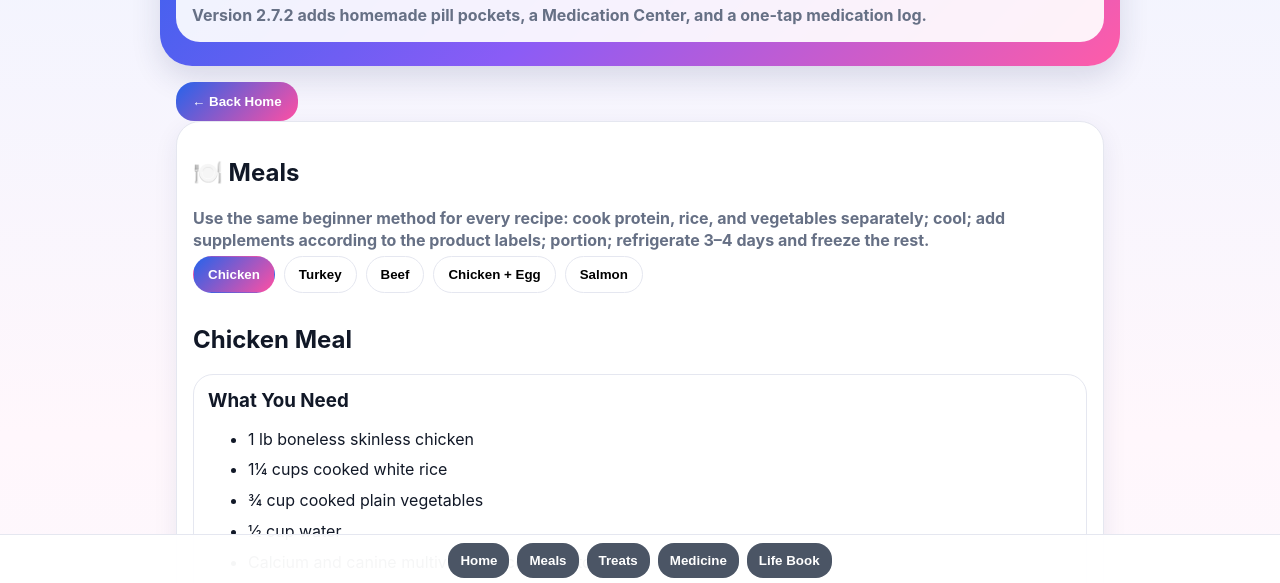
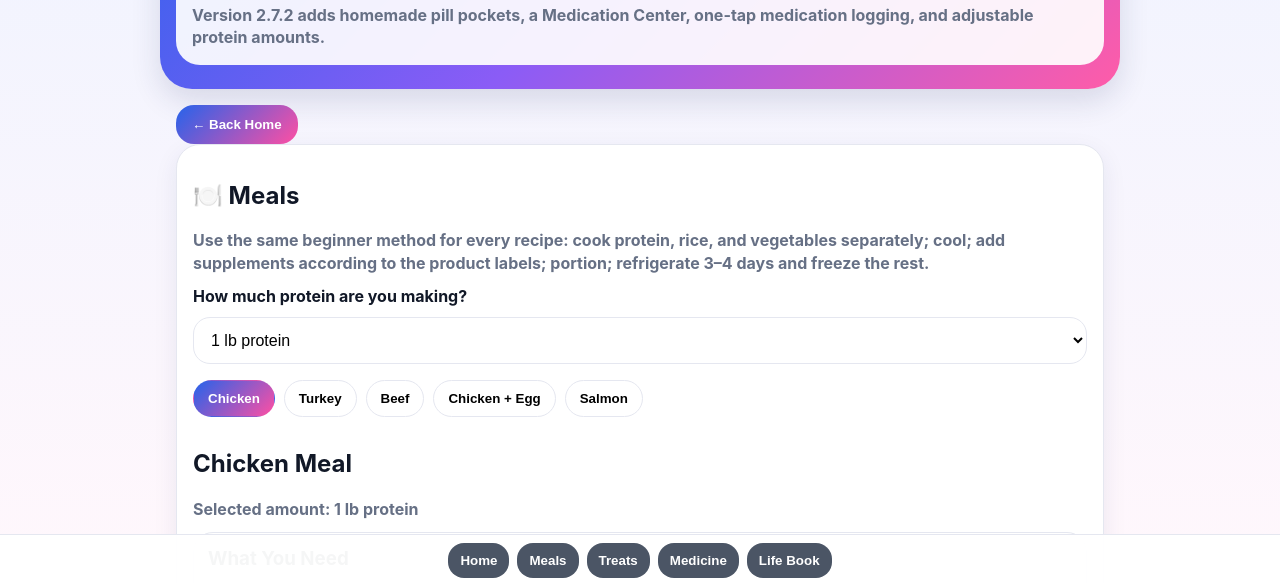
Before and after one commit to Skip2471/Rocket-Luna-Recipes, a plain HTML site: page index.html in a window 1280 px wide. Both pictures are taken after a click on the button "Meals". Shown: the part 214-797 px from the top of the page. Drawn offline with Linux system fonts and the light colour scheme.

Commit message:
Update index.html

```diff
--- a/index.html
+++ b/index.html
@@ -30,7 +30,7 @@ main{padding:16px}.section-title{display:flex;justify-content:space-between;alig
 <div class="app">
 <header>
 <div class="hero"><img src="rocket-header.png" class="pet-pic" alt="Rocket"><div><h1>Rocket &amp;<br>Luna</h1><p class="subtitle">Meals • Treats • Medicine • Daily Care</p></div><img src="luna-header.png" class="pet-pic" alt="Luna"></div>
-<div class="greeting"><h2>Good Morning, Daddy! 💙🩷</h2><p>Version 2.7.2 adds homemade pill pockets, a Medication Center, and a one-tap medication log.</p></div>
+<div class="greeting"><h2>Good Morning, Daddy! 💙🩷</h2><p>Version 2.7.2 adds homemade pill pockets, a Medication Center, one-tap medication logging, and adjustable protein amounts.</p></div>
 </header>
 <main>
 <section id="home" class="home">
@@ -54,6 +54,16 @@ main{padding:16px}.section-title{display:flex;justify-content:space-between;alig
 </section>
 
 <section id="mealsPage" class="page"><button class="back" onclick="home()">← Back Home</button><div class="card"><h2>🍽️ Meals</h2><p class="meta">Use the same beginner method for every recipe: cook protein, rice, and vegetables separately; cool; add supplements according to the product labels; portion; refrigerate 3–4 days and freeze the rest.</p>
+<div class="form">
+<label for="mealWeight"><b>How much protein are you making?</b></label>
+<select id="mealWeight" onchange="renderMeal()">
+<option value="1">1 lb protein</option>
+<option value="1.5">1.5 lb protein</option>
+<option value="2">2 lb protein</option>
+<option value="2.5">2.5 lb protein</option>
+<option value="3">3 lb protein</option>
+</select>
+</div>
 <div class="tabs" id="mealTabs"></div><div id="mealOut"></div></div></section>
 
 <section id="treatsPage" class="page"><button class="back" onclick="home()">← Back Home</button><div class="card"><h2>🍪 Treat Kitchen</h2><p class="meta">Version 2.7.2 adds a complete Pill Pockets collection.</p>
@@ -95,15 +105,52 @@ const $=id=>document.getElementById(id), today=()=>new Date().toISOString().slic
 function showPage(n){document.querySelectorAll('.page').forEach(x=>x.classList.remove('active'));$('home').classList.add('hidden');$(n+'Page').classList.add('active');window.scrollTo({top:0,behavior:'smooth'});if(n==='meds')renderMeds();if(n==='health')renderSimple('health');if(n==='life')renderSimple('life');if(n==='shopping')renderShop();if(n==='taste')renderTaste()}
 function home(){document.querySelectorAll('.page').forEach(x=>x.classList.remove('active'));$('home').classList.remove('hidden');window.scrollTo({top:0,behavior:'smooth'})}
 const mealData={
-Chicken:["1 lb boneless skinless chicken","1¼ cups cooked white rice","¾ cup cooked plain vegetables","½ cup water","Calcium and canine multivitamin according to labels"],
-Turkey:["1 lb 93% lean ground turkey","1¼ cups cooked white rice","¾ cup cooked plain vegetables","½ cup water","Calcium and canine multivitamin according to labels"],
-Beef:["1 lb 93/7 lean ground beef","1¼ cups cooked white rice","¾ cup cooked plain vegetables","¼–½ cup water","Calcium and canine multivitamin according to labels"],
-"Chicken + Egg":["1 lb chicken","1 plain scrambled egg","1.1 cups cooked white rice","¾ cup cooked plain vegetables","Supplements according to labels"],
-Salmon:["1 lb boneless salmon","1¼ cups cooked white rice","¾ cup cooked plain vegetables","Supplements according to labels"]
+Chicken:{title:"Chicken Meal",protein:"boneless skinless chicken",rice:1.25,veg:.75,water:.5,temp:"165°F"},
+Turkey:{title:"Ground Turkey Meal",protein:"93% lean ground turkey",rice:1.25,veg:.75,water:.5,temp:"165°F"},
+Beef:{title:"Lean Beef Meal",protein:"93/7 lean ground beef",rice:1.25,veg:.75,water:.375,temp:"160°F"},
+"Chicken + Egg":{title:"Chicken + Egg Meal",protein:"boneless skinless chicken",rice:1.1,veg:.75,water:.5,temp:"165°F"},
+Salmon:{title:"Salmon Meal",protein:"boneless salmon",rice:1.25,veg:.75,water:0,temp:"145°F"}
 };
+function qty(n){
+  const rounded=Math.round(n*100)/100;
+  return Number.isInteger(rounded)?String(rounded):String(rounded).replace(/\.0+$/,"");
+}
 let currentMeal="Chicken";
 function renderMealTabs(){$('mealTabs').innerHTML=Object.keys(mealData).map((x,i)=>`<button class="tab ${i?'':'active'}" onclick="currentMeal='${x}';document.querySelectorAll('#mealTabs .tab').forEach(b=>b.classList.remove('active'));this.classList.add('active');renderMeal()">${x}</button>`).join('');renderMeal()}
-function renderMeal(){let fish=currentMeal==='Salmon';$('mealOut').innerHTML=`<h2>${currentMeal} Meal</h2><div class="step"><h3>What You Need</h3><ul>${mealData[currentMeal].map(x=>`<li>${x}</li>`).join('')}</ul></div><div class="step"><h3>Beginner Steps</h3><ol><li>Cook the protein separately until fully done: chicken/turkey 165°F, beef 160°F, salmon 145°F.</li><li>${fish?'Check the salmon carefully for bones and flake it.':'Chop, shred, or crumble the protein into small pieces.'}</li><li>Cook plain white rice separately. Add no seasoning, butter, garlic, or onion.</li><li>Steam or microwave plain vegetables separately and drain.</li><li>Combine everything in a large bowl.</li><li>Cool until warm or room temperature.</li><li>Add calcium and canine multivitamin according to their labels.</li><li>Refrigerate 3–4 days of food and freeze the rest.</li></ol></div><div class="tip">Long-term homemade diets should be reviewed by Rocket and Luna’s veterinarian or a veterinary nutritionist.</div>`}
+function renderMeal(){
+  const m=mealData[currentMeal];
+  const weight=parseFloat($('mealWeight').value);
+  const fish=currentMeal==='Salmon';
+  const eggs=Math.max(1,Math.round(weight));
+  const waterAmount=weight*m.water;
+  const ingredients=[
+    `${qty(weight)} lb ${m.protein}`,
+    `${qty(weight*m.rice)} cups cooked white rice`,
+    `${qty(weight*m.veg)} cups cooked plain vegetables`
+  ];
+  if(m.water>0) ingredients.push(`${qty(waterAmount)} cup${waterAmount===1?'':'s'} water for cooking the protein`);
+  if(currentMeal==='Chicken + Egg') ingredients.push(`${eggs} plain scrambled egg${eggs===1?'':'s'}`);
+  ingredients.push("Calcium supplement according to its label");
+  ingredients.push("Canine multivitamin according to its label");
+
+  $('mealOut').innerHTML=`
+    <h2>${m.title}</h2>
+    <p class="meta"><b>Selected amount:</b> ${qty(weight)} lb protein</p>
+    <div class="step"><h3>What You Need</h3><ul>${ingredients.map(x=>`<li>${x}</li>`).join('')}</ul></div>
+    <div class="step"><h3>Beginner Steps</h3><ol>
+      <li>Cook the protein separately until it reaches ${m.temp}.</li>
+      <li>${fish?'Check the salmon carefully for bones and flake it.':'Chop, shred, or crumble the cooked protein into small pieces.'}</li>
+      <li>Cook ${qty(weight*m.rice)} cups of plain white rice separately. Add no seasoning, butter, garlic, or onion.</li>
+      <li>Steam or microwave ${qty(weight*m.veg)} cups of plain vegetables separately, then drain.</li>
+      ${currentMeal==='Chicken + Egg'?`<li>Cook ${eggs} egg${eggs===1?'':'s'} separately with no butter, oil, salt, garlic, onion, or seasoning.</li>`:''}
+      <li>Combine the cooked protein, rice, vegetables${currentMeal==='Chicken + Egg'?', and egg':''} in a large bowl.</li>
+      <li>Cool until warm or room temperature.</li>
+      <li>Add calcium and canine multivitamin according to their labels.</li>
+      <li>Refrigerate 3–4 days of food and freeze the rest.</li>
+    </ol></div>
+    <div class="tip">💙 The ingredient amounts automatically change when you choose 1, 1.5, 2, 2.5, or 3 pounds of protein.</div>
+    <div class="tip pinktip">Long-term homemade diets should be reviewed by Rocket and Luna’s veterinarian or a veterinary nutritionist.</div>`;
+}
 const treatData={
 pill:{
 "Pumpkin Peanut Butter":{i:["½ cup 100% pure pumpkin","2 tablespoons xylitol-free peanut butter","¼–½ cup oat flour"],s:["Mix pumpkin and peanut butter.","Add oat flour a little at a time until the dough is soft but not sticky.","Roll into marble-sized balls.","Press a small hole into each ball.","Refrigerate before use. Insert the pill and pinch closed."],store:"Refrigerate up to 5 days or freeze up to 2 months."},
```
